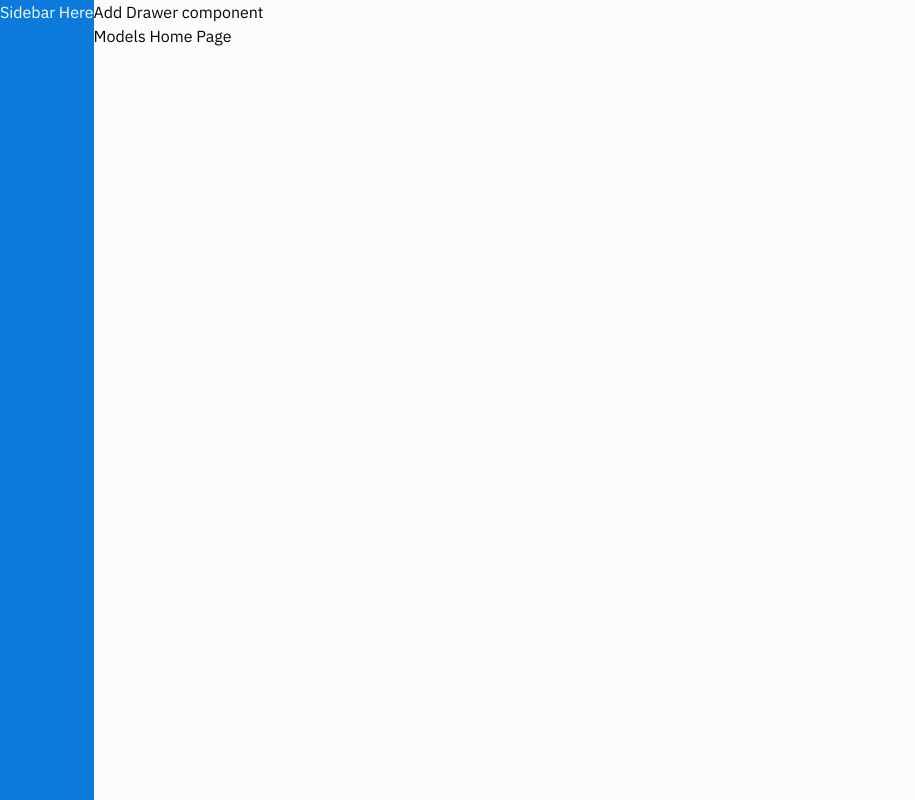
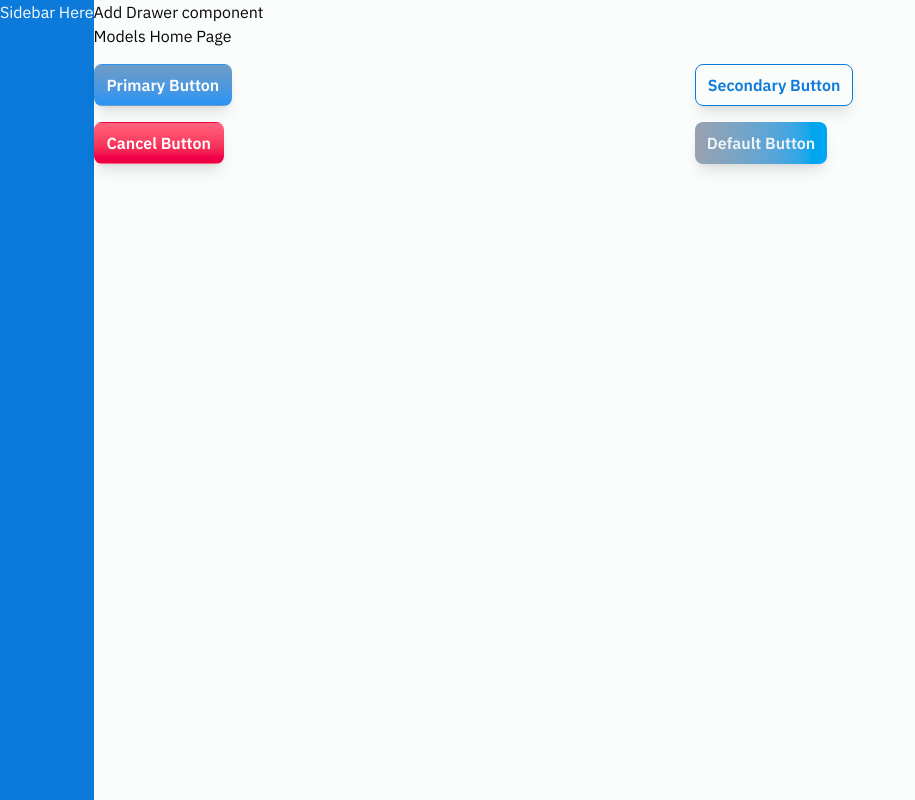
Before and after one commit to bryancastillo10/pond-io, a React (Vite) app in the folder client/: page /model in a window 1280 px wide. Shown: the whole page, without its empty margins (0-915 px from the left). Built offline with nearby package versions, Linux system fonts and the light colour scheme.

Commit message:
🎨 style: enhanced variants of button

```diff
--- a/client/src/components/pages/ModelsOverview.tsx
+++ b/client/src/components/pages/ModelsOverview.tsx
@@ -1,5 +1,7 @@
 import { Outlet } from "react-router-dom";
 import Sidebar from "@/components/navigation/Sidebar";
+
+import Button from "@/components/ui/Button";
 
 const ModelsOverview = () => {
   return (
@@ -9,6 +11,13 @@ const ModelsOverview = () => {
         <p>Add Drawer component</p>
 
         <p>Models Home Page</p>
+
+        <div className="grid grid-cols-2 gap-4 my-4">
+          <Button variant="primary">Primary Button</Button>
+          <Button variant="outline">Secondary Button</Button>
+          <Button variant="danger">Cancel Button</Button>
+          <Button>Default Button</Button>
+        </div>
         {/* Need to customize routing for dynamic rendering of the nested route */}
         <Outlet />
       </div>
--- a/client/src/components/ui/Button.tsx
+++ b/client/src/components/ui/Button.tsx
@@ -22,13 +22,13 @@ const Button = ({
   const getBtnStyle = (variant: string) => {
     switch (variant) {
       case "primary":
-        return "border shadow-xl border-transparent  bg-gradient-to-t from-dark-primary to-accent text-white hover:bg-gradient-to-r";
+        return "border border-transparent  bg-linear-to-t from-dark-primary to-accent text-white hover:bg-gradient-to-r";
       case "outline":
-        return "border text-primary border-primary hover:border-primary  hover:bg-primary hover:text-white";
+        return "border text-primary border-primary hover:border-primary  hover:bg-gradient-to-t from-primary to-accent hover:text-white";
       case "danger":
-        return "border border-transparent text-white bg-rose-500 hover:bg-rose-700";
+        return "border border-transparent text-white bg-linear-to-t from-rose-600 to-rose-400 hover:bg-gradient-to-r";
       default:
-        return "bg-gradient-to-t from-cyan-600 to-slate-400 text-slate-100  hover:bg-gradient-to-r p-0";
+        return "bg-linear-to-l from-sky-500 to-gray-400 text-slate-100  hover:bg-gradient-to-t p-0";
     }
   };
   return (
@@ -36,7 +36,7 @@ const Button = ({
       onClick={action}
       disabled={disabled}
       type={type}
-      className={`${width} ${fontSize} font-semibold px-3 py-2 rounded-lg disabled:bg-neutral
+      className={`${width} ${fontSize} shadow-lg font-semibold px-3 py-2 rounded-lg disabled:bg-neutral
         duration-500 ease-in-out
         ${getBtnStyle(variant!)}`}
     >
```
